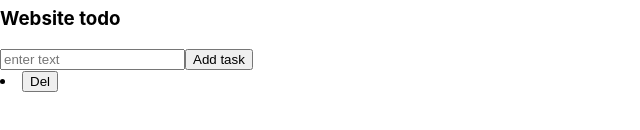
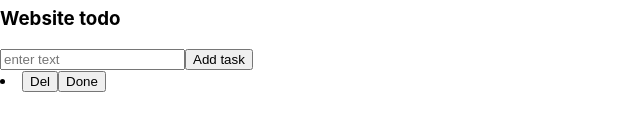
Before and after one commit to vitaliisyrykh/fd-react, a React (Create React App) app in the folder fd-react-app/: page / in a window 1280 px wide. Shown: the part 316-446 px from the top of the page, without its empty margins (0-640 px from the left). Built offline with nearby package versions, Linux system fonts and the light colour scheme.

Commit message:
Add isDone

```diff
--- a/fd-react-app/src/components/to-do/index.jsx
+++ b/fd-react-app/src/components/to-do/index.jsx
@@ -25,16 +25,22 @@ const ToDos = props => {
     const newUserToDo = userToDoArray.filter(i => i.id !== id)
     setUserToDo([...newUserToDo])
   }
-  const isDoneSubmit=(isDone)=>{
-
-    console.log(userToDoArray);
+  const isDoneSubmit = id => {
+    const newArrTasks = userToDoArray.map(task => {
+      return task.id === id ? { ...task, isDone: !task.isDone } : task
+    })
+    setUserToDo([...newArrTasks])
   }
 
   return (
     <section>
       <Header />
       <FormToDo onSubmit={onSubmit} />
-      <TasksList userToDoArray={userToDoArray} del={del} isDone = {isDoneSubmit} />
+      <TasksList
+        userToDoArray={userToDoArray}
+        del={del}
+        isDone={isDoneSubmit}
+      />
     </section>
   )
 }
--- a/fd-react-app/src/components/to-do/tasks/index.jsx
+++ b/fd-react-app/src/components/to-do/tasks/index.jsx
@@ -1,15 +1,24 @@
-import React from 'react';
+import React from 'react'
 
 const TasksList = props => {
-  const {userToDoArray, del}= props
-  console.log(userToDoArray);
-  return(
+  const { userToDoArray, del,isDone } = props
+  console.log(userToDoArray)
+  return (
     <>
-       {userToDoArray.map(i=>{
-
-          return <li key={i.id}>{i.todoBody}<button key={i.id} onClick={() =>del(i.id)}>Del</button></li>
+      {userToDoArray.map(task => {
+        return (
+          <li key={task.id}>
+            {task.todoBody}
+            <button key={task.id} onClick={() => del(task.id)}>
+              Del
+            </button>
+            <button key={task.id} onClick={() =>isDone(task.id)}>
+              Done
+            </button>
+          </li>
+        )
       })}
     </>
   )
 }
-export default TasksList;
+export default TasksList
```
